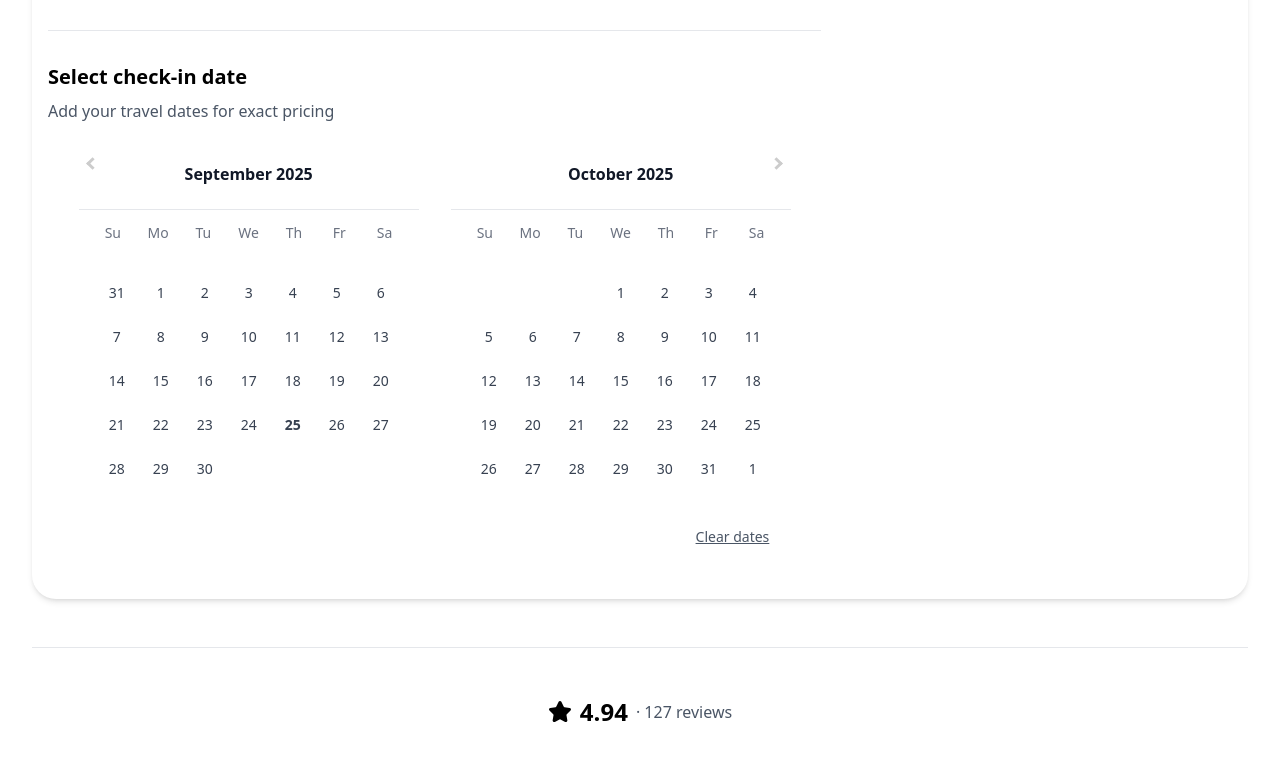
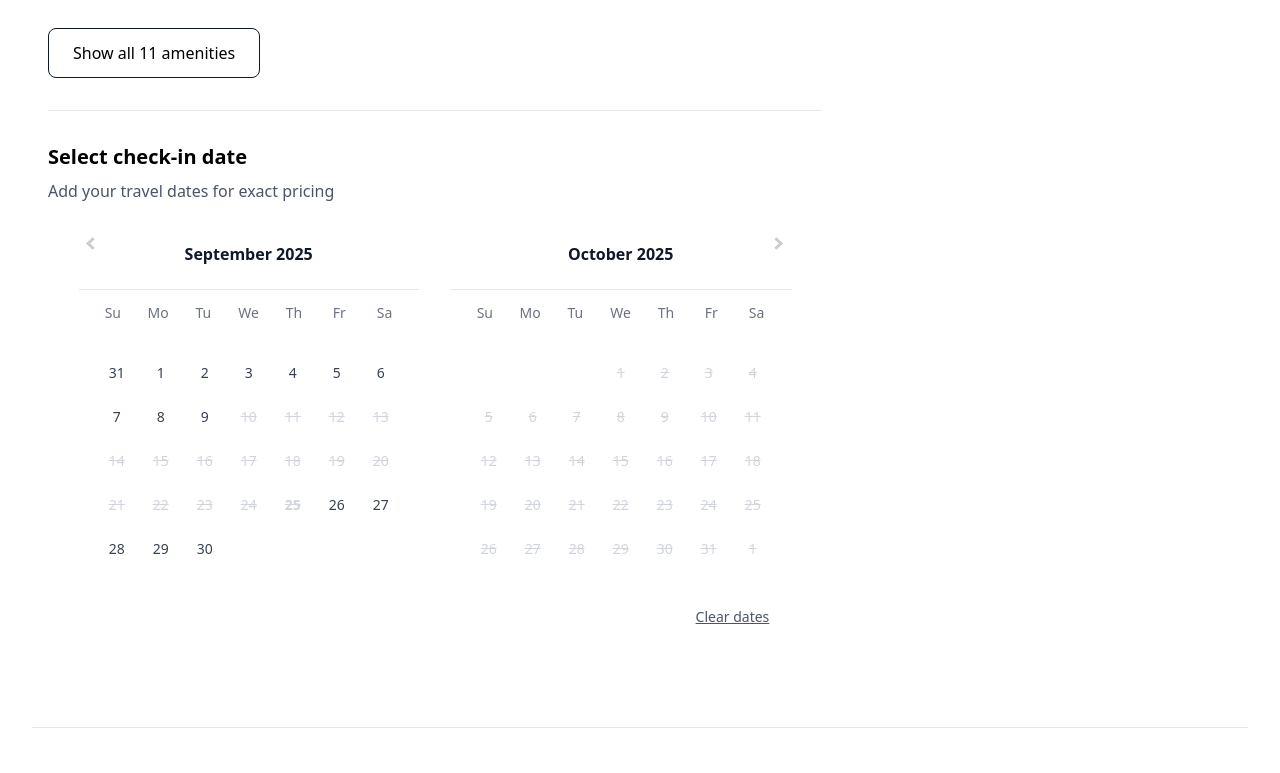
Before and after one commit to MITHU9/airbnb-task, a React app in the folder frontend/: page /property/1 in a window 1280 px wide. Shown: the part 2058-2831 px from the top of the page. Built offline with nearby package versions, Linux system fonts and the light colour scheme; the HTML template or start-up script is replaced by a standard one.

Commit message:
fixed reservation date

```diff
--- a/frontend/src/data/properties.js
+++ b/frontend/src/data/properties.js
@@ -97,6 +97,22 @@ export const properties = [
       lat: 26.1445,
       lng: 91.7362,
     },
+    reservations: [
+      {
+        reservationId: "r1-101",
+        guestName: "Amit Sharma",
+        checkIn: "2025-09-10",
+        checkOut: "2025-09-25",
+        status: "completed",
+      },
+      {
+        reservationId: "r1-102",
+        guestName: "Nisha Verma",
+        checkIn: "2025-10-01",
+        checkOut: "2025-11-05",
+        status: "upcoming",
+      },
+    ],
   },
   {
     id: "2",
@@ -160,6 +176,22 @@ export const properties = [
       lat: 26.1558,
       lng: 91.7414,
     },
+    reservations: [
+      {
+        reservationId: "r2-201",
+        guestName: "Karan Gupta",
+        checkIn: "2023-09-10",
+        checkOut: "2023-09-12",
+        status: "completed",
+      },
+      {
+        reservationId: "r2-202",
+        guestName: "Shalini Nair",
+        checkIn: "2023-12-05",
+        checkOut: "2023-12-10",
+        status: "upcoming",
+      },
+    ],
   },
   {
     id: "3",
@@ -223,6 +255,22 @@ export const properties = [
       lat: 26.1734,
       lng: 91.7511,
     },
+    reservations: [
+      {
+        reservationId: "r3-301",
+        guestName: "Deepak Kumar",
+        checkIn: "2023-07-20",
+        checkOut: "2023-07-25",
+        status: "completed",
+      },
+      {
+        reservationId: "r3-302",
+        guestName: "Anjali Singh",
+        checkIn: "2023-11-12",
+        checkOut: "2023-11-18",
+        status: "upcoming",
+      },
+    ],
   },
   {
     id: "4",
@@ -273,6 +321,22 @@ export const properties = [
       lat: 26.1367,
       lng: 91.7654,
     },
+    reservations: [
+      {
+        reservationId: "r4-401",
+        guestName: "Manish Joshi",
+        checkIn: "2023-08-15",
+        checkOut: "2023-08-18",
+        status: "completed",
+      },
+      {
+        reservationId: "r4-402",
+        guestName: "Ritika Kapoor",
+        checkIn: "2023-12-01",
+        checkOut: "2023-12-04",
+        status: "upcoming",
+      },
+    ],
   },
   {
     id: "5",
@@ -328,6 +392,22 @@ export const properties = [
       lat: 26.1289,
       lng: 91.7123,
     },
+    reservations: [
+      {
+        reservationId: "r5-501",
+        guestName: "Alok Mehta",
+        checkIn: "2023-06-10",
+        checkOut: "2023-06-14",
+        status: "completed",
+      },
+      {
+        reservationId: "r5-502",
+        guestName: "Pooja Das",
+        checkIn: "2023-11-25",
+        checkOut: "2023-11-29",
+        status: "upcoming",
+      },
+    ],
   },
   {
     id: "6",
@@ -378,6 +458,22 @@ export const properties = [
       lat: 26.1456,
       lng: 91.7789,
     },
+    reservations: [
+      {
+        reservationId: "r6-601",
+        guestName: "Rohini Iyer",
+        checkIn: "2023-09-05",
+        checkOut: "2023-09-08",
+        status: "completed",
+      },
+      {
+        reservationId: "r6-602",
+        guestName: "Arvind Rao",
+        checkIn: "2023-12-15",
+        checkOut: "2023-12-18",
+        status: "upcoming",
+      },
+    ],
   },
   {
     id: "7",
@@ -433,6 +529,22 @@ export const properties = [
       lat: 26.1289,
       lng: 91.7123,
     },
+    reservations: [
+      {
+        reservationId: "r7-701",
+        guestName: "Sanjay Kulkarni",
+        checkIn: "2023-05-20",
+        checkOut: "2023-05-23",
+        status: "completed",
+      },
+      {
+        reservationId: "r7-702",
+        guestName: "Komal Bhat",
+        checkIn: "2023-11-18",
+        checkOut: "2023-11-22",
+        status: "upcoming",
+      },
+    ],
   },
   {
     id: "8",
@@ -488,5 +600,21 @@ export const properties = [
       lat: 26.1289,
       lng: 91.7123,
     },
+    reservations: [
+      {
+        reservationId: "r8-801",
+        guestName: "Tarun Malhotra",
+        checkIn: "2023-04-10",
+        checkOut: "2023-04-13",
+        status: "completed",
+      },
+      {
+        reservationId: "r8-802",
+        guestName: "Radhika Menon",
+        checkIn: "2023-12-20",
+        checkOut: "2023-12-25",
+        status: "upcoming",
+      },
+    ],
   },
 ];
--- a/frontend/src/index.css
+++ b/frontend/src/index.css
@@ -150,3 +150,8 @@
   flex-direction: column;
   align-items: center;
 }
+
+.react-datepicker__day.line-through {
+  text-decoration: line-through;
+  pointer-events: none;
+}
--- a/frontend/src/pages/PropertyDetails.jsx
+++ b/frontend/src/pages/PropertyDetails.jsx
@@ -38,8 +38,8 @@ import "leaflet/dist/leaflet.css";
 import useMediaQuery from "../hooks/useMediaQuery";
 import MobileReview from "../components/MobileReview";
 import CalendarModal from "../components/CalendarModal";
+import { getDisabledDates } from "../utils/reserved";
 
-// Fix for default Leaflet marker icons
 delete L.Icon.Default.prototype._getIconUrl;
 L.Icon.Default.mergeOptions({
   iconRetinaUrl:
@@ -97,6 +97,8 @@ const PropertyDetails = () => {
       return updated;
     });
   };
+
+  const reservedDates = getDisabledDates(property.reservations);
 
   const totalGuests = () => {
     const total = guestCounts.adults + guestCounts.children;
@@ -281,7 +283,7 @@ const PropertyDetails = () => {
         </div>
       </div>
 
-      <div className="px-4 py-3 grid grid-cols-1 md:grid-cols-3 gap-12 shadow-md rounded-3xl relative z-20 -mt-20 bg-white">
+      <div className="px-4 py-3 grid grid-cols-1 md:grid-cols-3 gap-12 shadow-md md:shadow-none rounded-3xl relative z-20 -mt-20 md:mt-0 bg-white">
         {/* Left Column - Details */}
         <div className="md:col-span-2">
           {/* Property Info */}
@@ -408,6 +410,14 @@ const PropertyDetails = () => {
               inline
               monthsShown={isLarge ? 2 : 1}
               calendarClassName="custom-calendar"
+              excludeDates={reservedDates}
+              dayClassName={(date) =>
+                reservedDates.some(
+                  (d) => d.toDateString() === date.toDateString()
+                )
+                  ? "line-through text-gray-400 cursor-not-allowed"
+                  : undefined
+              }
             />
 
             <button
@@ -555,6 +565,14 @@ const PropertyDetails = () => {
                         inline
                         monthsShown={2}
                         calendarClassName="custom-calendar2"
+                        excludeDates={reservedDates}
+                        dayClassName={(date) =>
+                          reservedDates.some(
+                            (d) => d.toDateString() === date.toDateString()
+                          )
+                            ? "line-through text-gray-400 cursor-not-allowed"
+                            : undefined
+                        }
                       />
 
                       {/* Footer */}
--- /dev/null
+++ b/frontend/src/utils/reserved.js
@@ -0,0 +1,14 @@
+export const getDisabledDates = (reservations) => {
+  const dates = [];
+  reservations.forEach((res) => {
+    const start = new Date(res.checkIn);
+    const end = new Date(res.checkOut);
+    const current = new Date(start);
+
+    while (current <= end) {
+      dates.push(new Date(current));
+      current.setDate(current.getDate() + 1);
+    }
+  });
+  return dates;
+};
```
